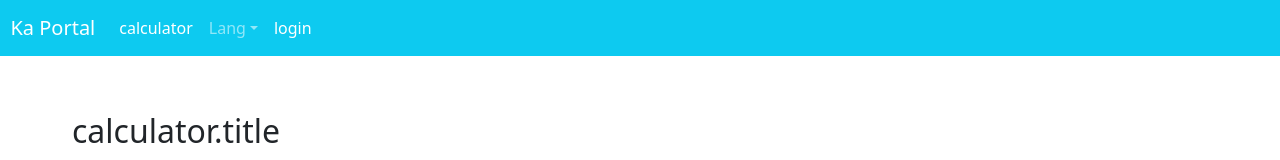
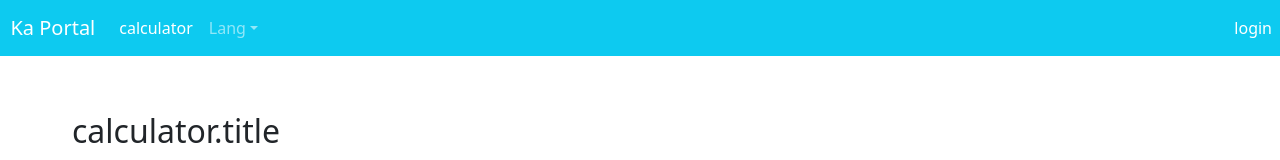
Before and after one commit to kahoau/vue-portal, a Vue app: page / in a window 1280 px wide. Shown: the top 160 px of the page. Built offline with nearby package versions, Linux system fonts and the light colour scheme.

Commit message:
position of login link

```diff
--- a/src/components/SiteNav.vue
+++ b/src/components/SiteNav.vue
@@ -9,7 +9,7 @@
         <b-nav-item href="#" v-if="getUserProfile"><b-link to="/cards">card</b-link></b-nav-item>
       </b-navbar-nav>
 
-      <b-navbar-nav class="ml-auto order-0">
+      <b-navbar-nav class="mr-auto">
         <b-nav-item-dropdown text="Lang">
           <b-dropdown-item href="#" v-for="(lang, i) in langs"
                            :key="`lang${i}`"
@@ -18,15 +18,16 @@
             {{ lang }}</b-dropdown-item>
         </b-nav-item-dropdown>
       </b-navbar-nav>
-      <b-navbar-nav class="ml-auto order-0">
-        <b-nav-item-dropdown right v-if="getUserProfile">
+      <b-navbar-nav v-if="getUserProfile">
+        <b-nav-item-dropdown>
           <template #button-content>
             <em>User</em>
           </template>
-          <b-dropdown-item href="#">Profile</b-dropdown-item>
           <b-dropdown-item href="#" @click="doLogout">Sign Out</b-dropdown-item>
         </b-nav-item-dropdown>
-        <b-nav-item href="#" right v-else><b-link to="/login">login</b-link></b-nav-item>
+      </b-navbar-nav>
+      <b-navbar-nav class="ms-auto" v-else>
+        <b-nav-item href="#"><b-link to="/login">login</b-link></b-nav-item>
       </b-navbar-nav>
     </b-collapse>
   </b-navbar>
```
